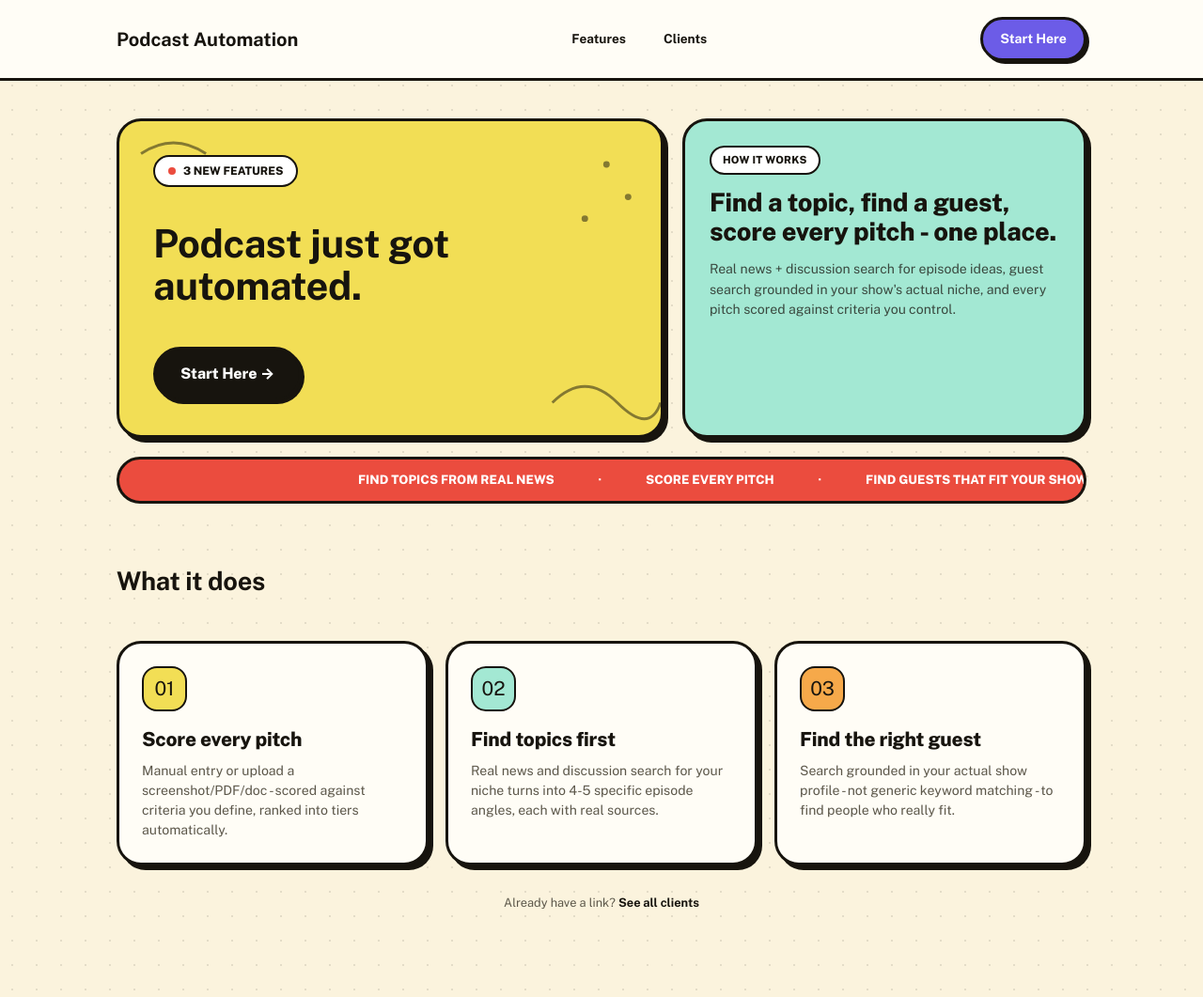
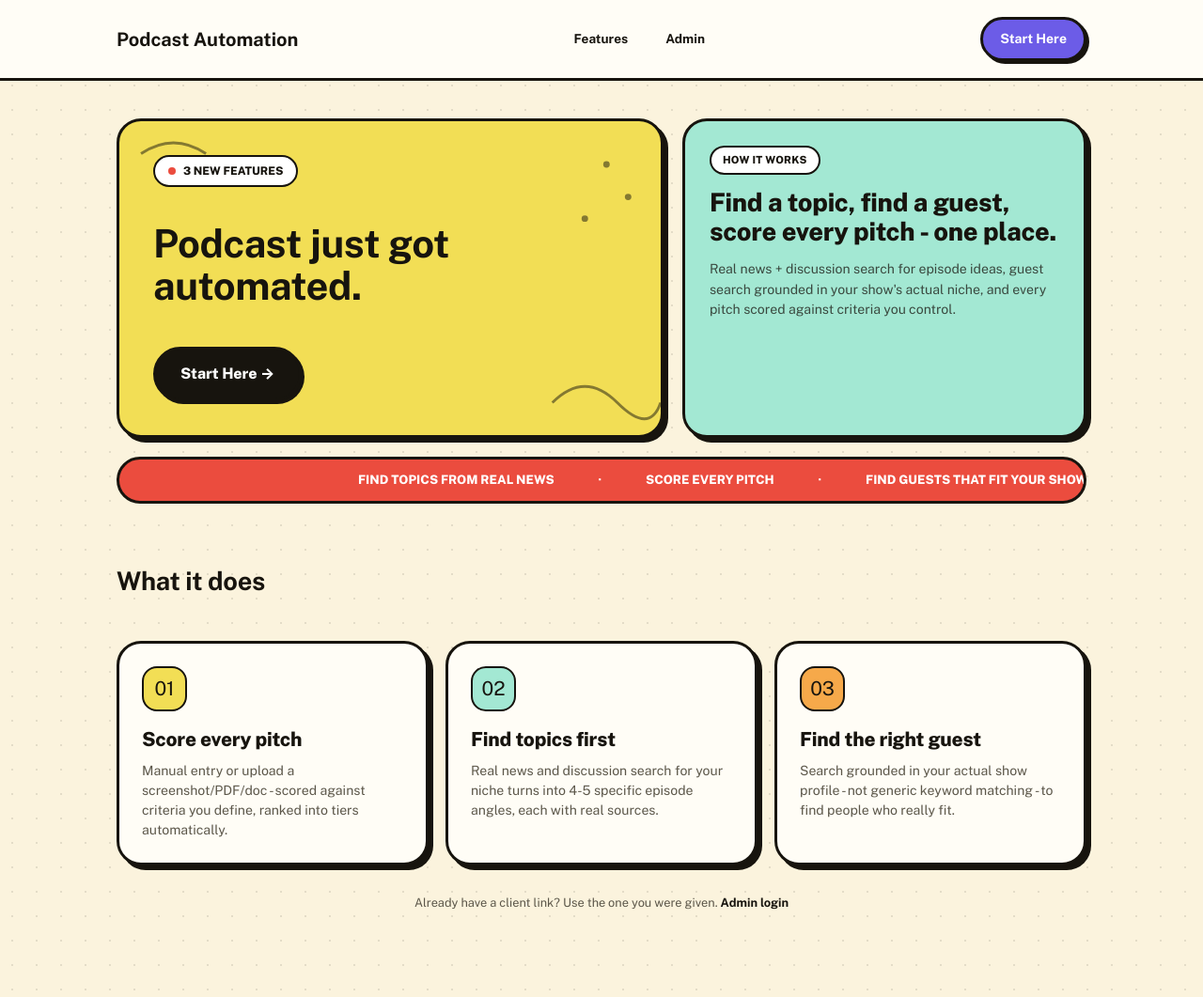
Before and after one commit to rafaym1/podcast-guest-scorer, a Flask app: page / in a window 1280 px wide. Shown: the whole page at 94% size. Run offline with Flask 3, Linux system fonts and the light colour scheme; some libraries are stand-ins or nearby versions; some web fonts are replaced.

Commit message:
Fix over-gating: only the admin client list needs a password
new_client ("Start Here") was accidentally behind @require_admin along
with admin_home - that's wrong, it's the public self-serve signup flow,
not an operator action. Removed the decorator so anyone can use it.

Also fixed the brand logo link in base.html: it always pointed to the
password-gated admin_home, even on client-facing pages, so a client
clicking their own logo would hit a password wall on their own
dashboard. Now it's context-aware - within a client's pages it goes to
that client's own dashboard, otherwise to the public landing page.

Renamed the "Clients" nav link/footer link to "Admin" for clarity,
since that's the only thing actually gated now.

Verified: /admin/clients/new returns 200 with no credentials, /admin
still redirects to login without a session, and the brand link inside
a client dashboard stays on that client's own pages.

```diff
--- a/webapp/app.py
+++ b/webapp/app.py
@@ -410,7 +410,6 @@ def topics_new(slug):
 
 
 @app.route("/admin/clients/new", methods=["GET", "POST"])
-@require_admin
 def new_client(slug=None):
     if request.method == "GET":
         return render_template("new_client.html", error=None)
--- a/webapp/templates/base.html
+++ b/webapp/templates/base.html
@@ -9,7 +9,7 @@
 <body>
   <header class="topbar">
     <div class="topbar-inner">
-      <a class="brand" href="{{ url_for('admin_home') }}">Podcast Automation</a>
+      <a class="brand" href="{{ url_for('dashboard', slug=slug) if slug else url_for('home') }}">Podcast Automation</a>
       {% if slug %}
         <nav class="nav">
           <a href="{{ url_for('dashboard', slug=slug) }}">Ranked Guests</a>
--- a/webapp/templates/landing.html
+++ b/webapp/templates/landing.html
@@ -12,7 +12,7 @@
       <a class="brand" href="{{ url_for('home') }}">Podcast Automation</a>
       <nav class="nav">
         <a href="{{ url_for('home') }}#features">Features</a>
-        <a href="{{ url_for('admin_home') }}">Clients</a>
+        <a href="{{ url_for('admin_home') }}">Admin</a>
       </nav>
       <a class="btn btn-primary" href="{{ url_for('new_client') }}">Start Here</a>
     </div>
@@ -82,7 +82,7 @@
     </div>
 
     <div class="landing-footer">
-      Already have a link? <a href="{{ url_for('admin_home') }}">See all clients</a>
+      Already have a client link? Use the one you were given. <a href="{{ url_for('admin_home') }}">Admin login</a>
     </div>
   </main>
 </body>
```
